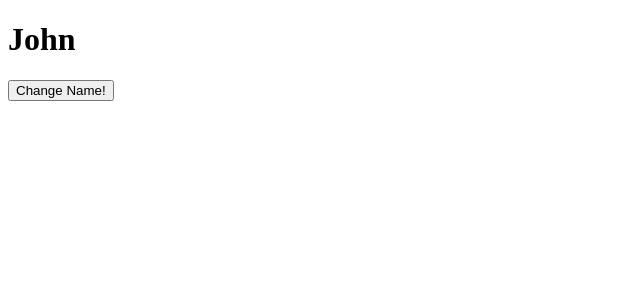
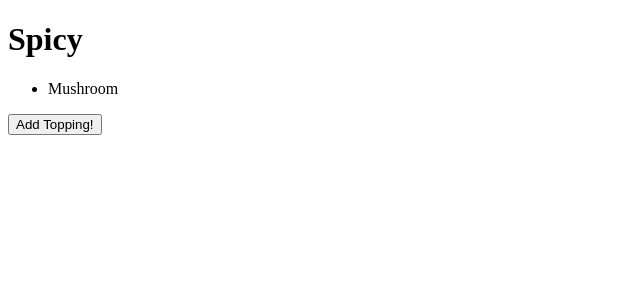
Before and after one commit to lcardoz/react-typescript-practice, a React (Vite) app: page / in a window 1280 px wide. Shown: the top 300 px of the page, without its empty margins (0-640 px from the left). Built offline with nearby package versions, Linux system fonts and the light colour scheme.

Commit message:
completed exercise to add an additional item to array within object in state

```diff
--- a/src/App.tsx
+++ b/src/App.tsx
@@ -2,21 +2,22 @@ import { useState } from "react";
 
 function App() {
 
-  const [game, setGame] = useState({
-    id: 1,
-    player: {
-      name: "John",
-    },
+  const [pizza, setPizza] = useState({
+    name: 'Spicy',
+    toppings: ['Mushroom']
   });
 
   const handleClick = () => {
-    setGame({ ...game, player: { ...game.player, name: "Leah" } });
+    setPizza({...pizza, toppings: [...pizza.toppings, 'Pineapple']})
   };
 
   return (
     <>
-      <h1>{game.player.name}</h1>
-      <button onClick={handleClick}>Change Name!</button>
+      <h1>{pizza.name}</h1>
+      <ul>
+        {pizza.toppings.map(topping => <li>{topping}</li>)}
+      </ul>
+      <button onClick={handleClick}>Add Topping!</button>
     </>
   );
 }
```
